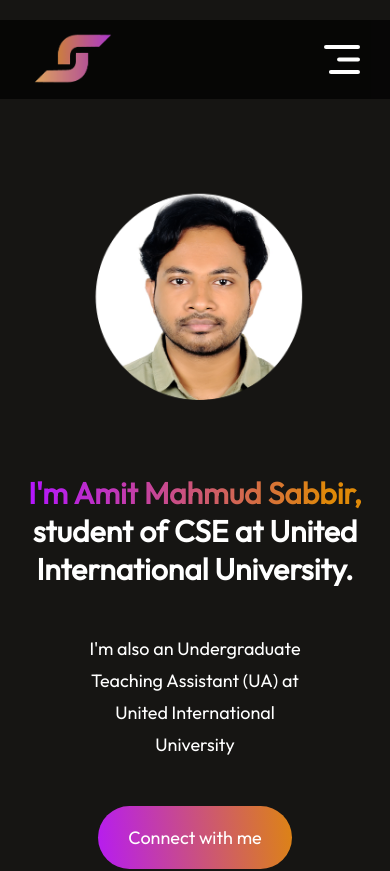
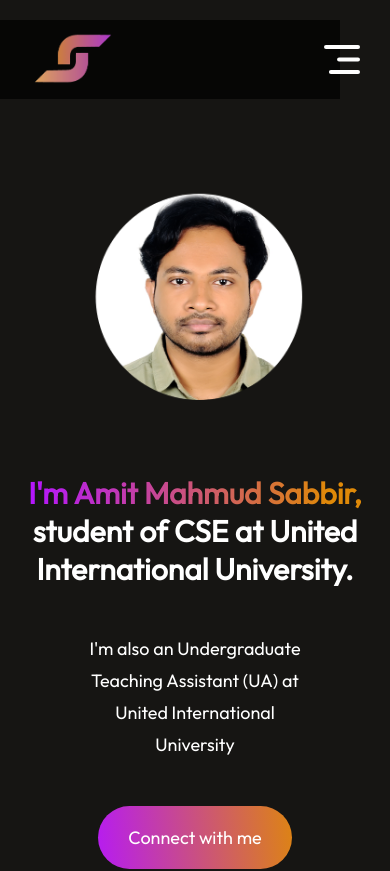
Before and after one commit to amitmahmud26/My-Portfolio, a React (Vite) app: page / in a window 390 px wide. Shown: the top 871 px of the page. Built offline with nearby package versions, Linux system fonts and the light colour scheme.

Commit message:
finished responsive

```diff
--- a/src/Components/Navber/Navber.css
+++ b/src/Components/Navber/Navber.css
@@ -64,7 +64,7 @@
     .navbar{
         margin: 20px 50px;
         margin-left: -140px;
-        margin-right: -140px;
+        /* margin-right: -140px; */
     }
     .nav-connect{
         display: none;
```
